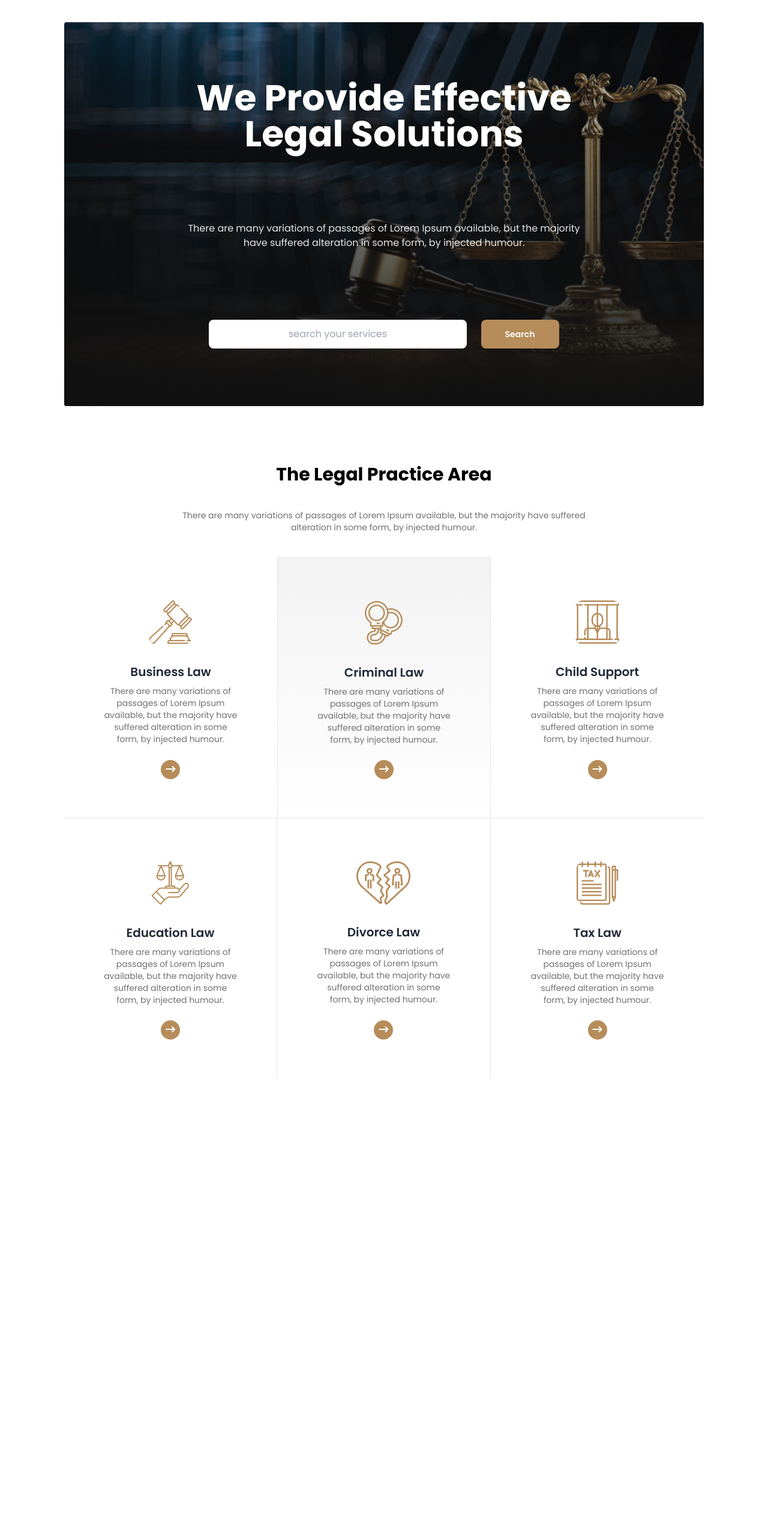
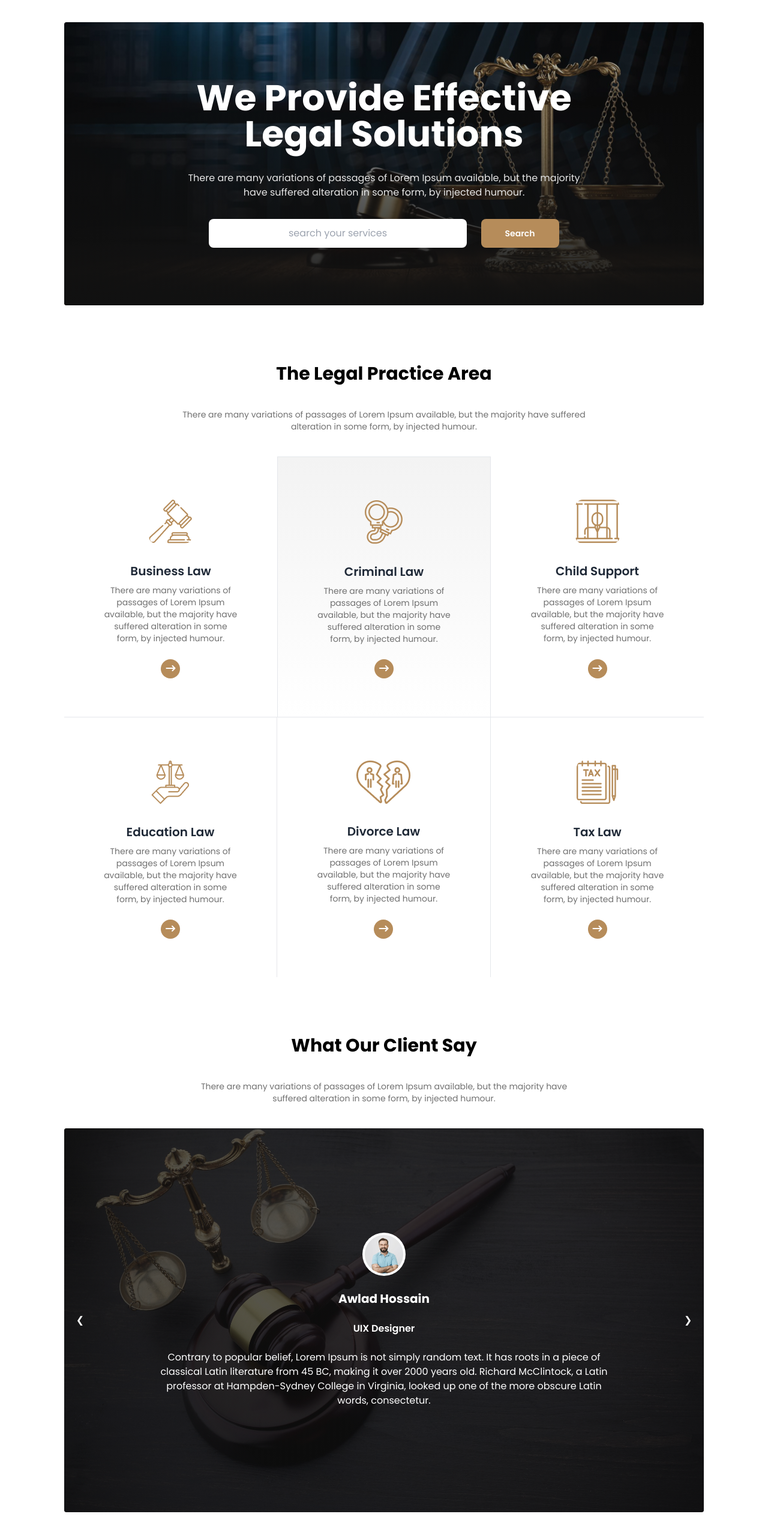
Before and after one commit to ahm-hasnat/legal-solution, a plain HTML site: page index.html in a window 1280 px wide. Shown: the part 81-2640 px from the top of the page at 60% size. Before the commit the page ends 1878 px from the top, so only its background shows below. Drawn offline with nearby package versions, Linux system fonts and the light colour scheme.

Commit message:
slider added

```diff
--- a/index.html
+++ b/index.html
@@ -84,11 +84,11 @@
         </nav>
         <!-- baner section -->
 
-        <section class="mt-10 h-[80vh] w-5/6 mx-auto bg-cover bg-no-repeat bg-center  bg-[url('legal-solution-resources/images/banner.png')] rounded">
-           <div class="h-full w-full  p-24 flex flex-col items-center justify-between text-center bg-gradient-to-b from-[#11111133] to-[#111111fc] rounded">
+        <section class="mt-10 h-fit sm:w-5/6 mx-auto bg-cover bg-no-repeat bg-center  bg-[url('legal-solution-resources/images/banner.png')] rounded">
+           <div class="h-full w-full  p-24 flex flex-col items-center justify-between text-center bg-gradient-to-b from-[#11111133] to-[#111111fc] rounded gap-8">
             <h1 class="text-white text-6xl font-bold">We Provide Effective <br>Legal Solutions</h1>
             <p class="text-[#E7E7E7] text-base font-normal">There are many variations of passages of Lorem Ipsum available, but the majority <br> have suffered alteration in some form, by injected humour.</p>
-            <div class="flex gap-6 w-4/6">
+            <div class="flex sm:flex-row flex-col gap-6 w-4/6">
                 <input class="w-full text-center rounded-lg" type="text" placeholder="search your services">
                 <button class="btn text-white hover:text-black bg-[#B68C5A] px-10 border-none">Search</button>
             </div>
@@ -101,7 +101,7 @@
          <section class="w-5/6 mt-24 mx-auto">
             <h1 class="text-center text-black text-3xl font-bold">The Legal Practice Area</h1>
             <p class="text-center text-sm text-[#707070] mt-10">There are many variations of passages of Lorem Ipsum available, but the majority have suffered <br> alteration in some form, by injected humour.</p>
-            <div class="grid lg:grid-cols-3 grid-cols-2 mt-10 gap-0 justify-items-center"> <!-- grid container -->
+            <div class="grid lg:grid-cols-3 grid-cols-1 sm:grid-cols-2 mt-10 gap-0 justify-items-center"> <!-- grid container -->
 
                 <!-- card -->
                   <div class="card w-full bg-base-100 border-b-[0.5px] rounded-none p-8 ">
@@ -209,8 +209,41 @@
          </section>
 
          <!-- slider section -->
-          <section>
+          <section class="w-5/6 mt-24 mx-auto mb-10">
+              <h1 class="text-center text-black text-3xl font-bold">What Our Client Say</h1>
+              <p class="text-center text-sm text-[#707070] mt-10">There are many variations of passages of Lorem Ipsum available, but the majority have <br> suffered alteration in some form, by injected humour.</p>
+              <!-- slider1 -->
+              <div class="carousel  w-full h-[80vh] mt-10  ">
+                <div id="slide1" class="carousel-item relative w-full bg-[url('legal-solution-resources/images/slider-1.jpg')] bg-cover bg-center bg-no-repeat rounded">
 
+                  <div class="w-full flex flex-col text-center justify-center items-center p-16   bg-gradient-to-b from-[#111111b5] to-[#111111b5] gap-6 rounded">
+                       <img class="bg-white rounded-full p-[1px]" src="legal-solution-resources/images/Ellipse 1.png" alt="">
+                       <h1 class="text-white text-xl font-bold">Awlad Hossain</h1>
+                        <h4 class="text-white font-semibold">UIX Designer</h4>
+                        <p class="text-white w-[80%] text-base font-normal">Contrary to popular belief, Lorem Ipsum is not simply random text. It has roots in a piece of classical Latin literature from 45 BC, making it over 2000 years old. Richard McClintock, a Latin professor at Hampden-Sydney College in Virginia, looked up one of the more obscure Latin words, consectetur.</p>
+                  </div>
+                  <div class="absolute left-5 right-5 top-1/2 flex -translate-y-1/2 transform justify-between">
+                    <a href="#slide3" class="text-white">❮</a>
+                    <a href="#slide2" class="text-white">❯</a>
+                  </div>
+                </div>
+                <div id="slide2" class="carousel-item relative w-full bg-[url('legal-solution-resources/images/slider-2.jpg')] bg-cover bg-center bg-no-repeat rounded">
+
+                  <div class="absolute left-5 right-5 top-1/2 flex -translate-y-1/2 transform justify-between">
+                    <a href="#slide1" class="btn btn-circle">❮</a>
+                    <a href="#slide3" class="btn btn-circle">❯</a>
+                  </div>
+               </div>
+                <div id="slide3" class="carousel-item relative w-full">
+                  <img
+                    src="legal-solution-resources/images/slider-3.jpg"
+                    class="w-full" />
+                  <div class="absolute left-5 right-5 top-1/2 flex -translate-y-1/2 transform justify-between">
+                    <a href="#slide2" class="btn btn-circle">❮</a>
+                    <a href="#slide1" class="btn btn-circle">❯</a>
+                  </div>
+                </div>
+            </div>
           </section>
      </main>
 </body>
```
Also changed, not shown: legal-solution-resources/images/Ellipse 1.png (added).
